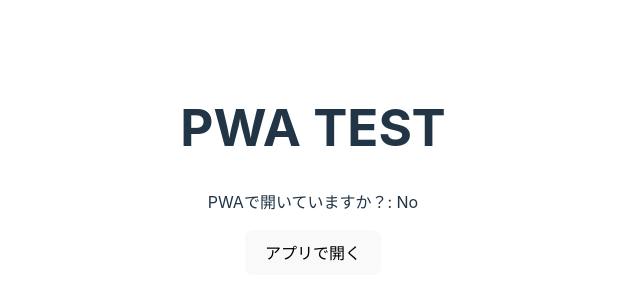
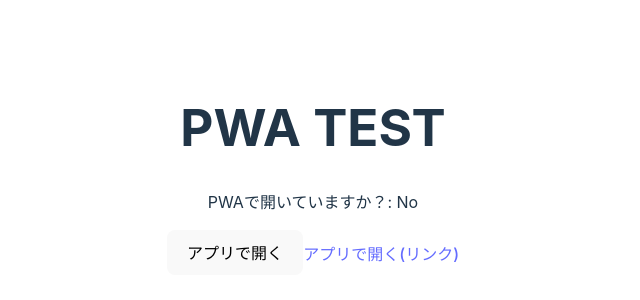
Before and after one commit to oligeon-dev/pwa, a React (Vite) app: page / in a window 1280 px wide. Shown: the part 230-530 px from the top of the page, without its empty margins (327-967 px from the left). Built offline with nearby package versions, Linux system fonts and the light colour scheme.

Commit message:
open app link

```diff
--- a/src/App.tsx
+++ b/src/App.tsx
@@ -3,8 +3,15 @@ import './App.css';
 function App() {
   const isOpenInPWA = window.matchMedia('(display-mode: standalone)').matches;
 
+  // const openInPWA = () => {
+  //   window.location.href = `intent://${window.location.host}${window.location.pathname}#Intent;scheme=https;end;`;
+  // };
+  // iOSでは動作しない
+  // 「ページを開けません。アドレスが無効です。」のポップアップが表示される
   const openInPWA = () => {
-    window.location.href = `intent://${window.location.host}${window.location.pathname}#Intent;scheme=https;end;`;
+    window.location.replace(
+      `intent://${window.location.host}${window.location.pathname}#Intent;scheme=https;end;`
+    );
   };
 
   return (
@@ -14,6 +21,10 @@ function App() {
       <p>PWAで開いていますか？: {isOpenInPWA ? 'Yes' : 'No'}</p>
 
       <button onClick={openInPWA}>アプリで開く</button>
+
+      <a href='https://main.dsorxvjzdogy0.amplifyapp.com/'>
+        アプリで開く(リンク)
+      </a>
     </div>
   );
 }
```
